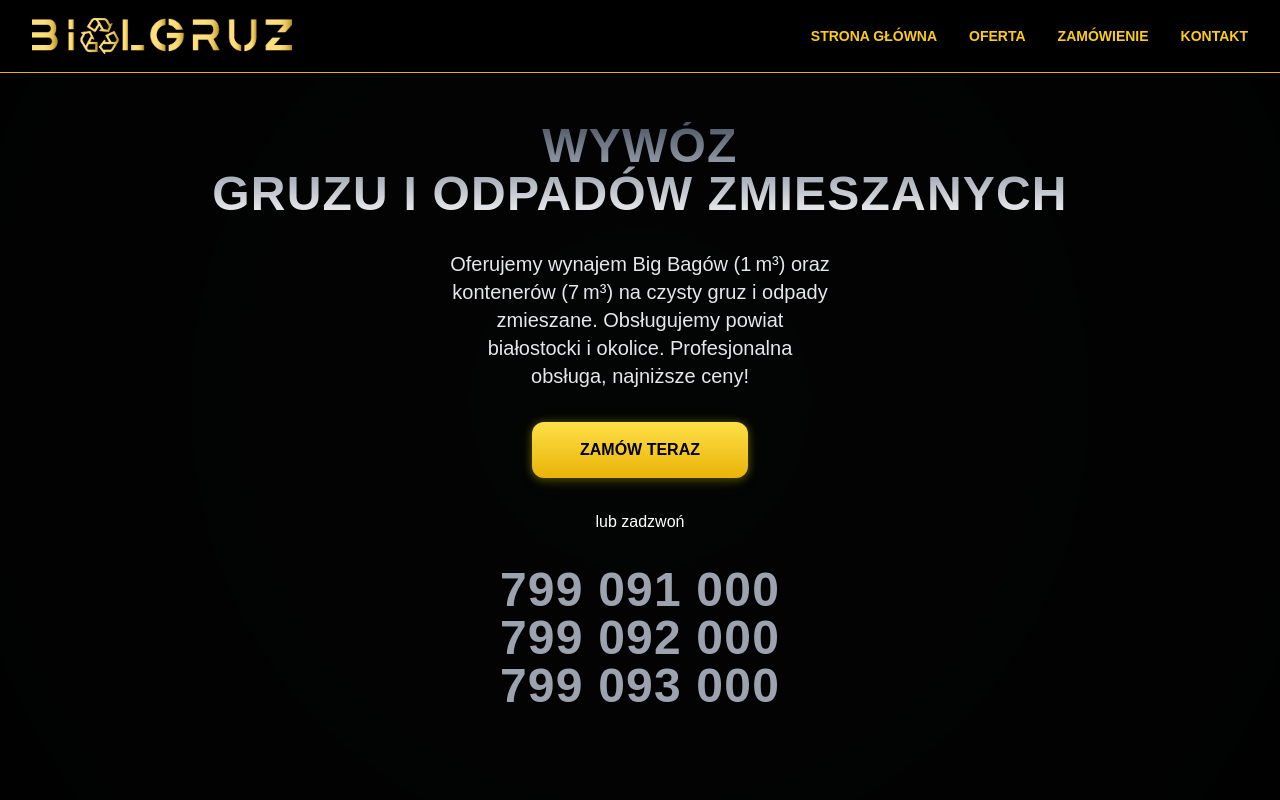
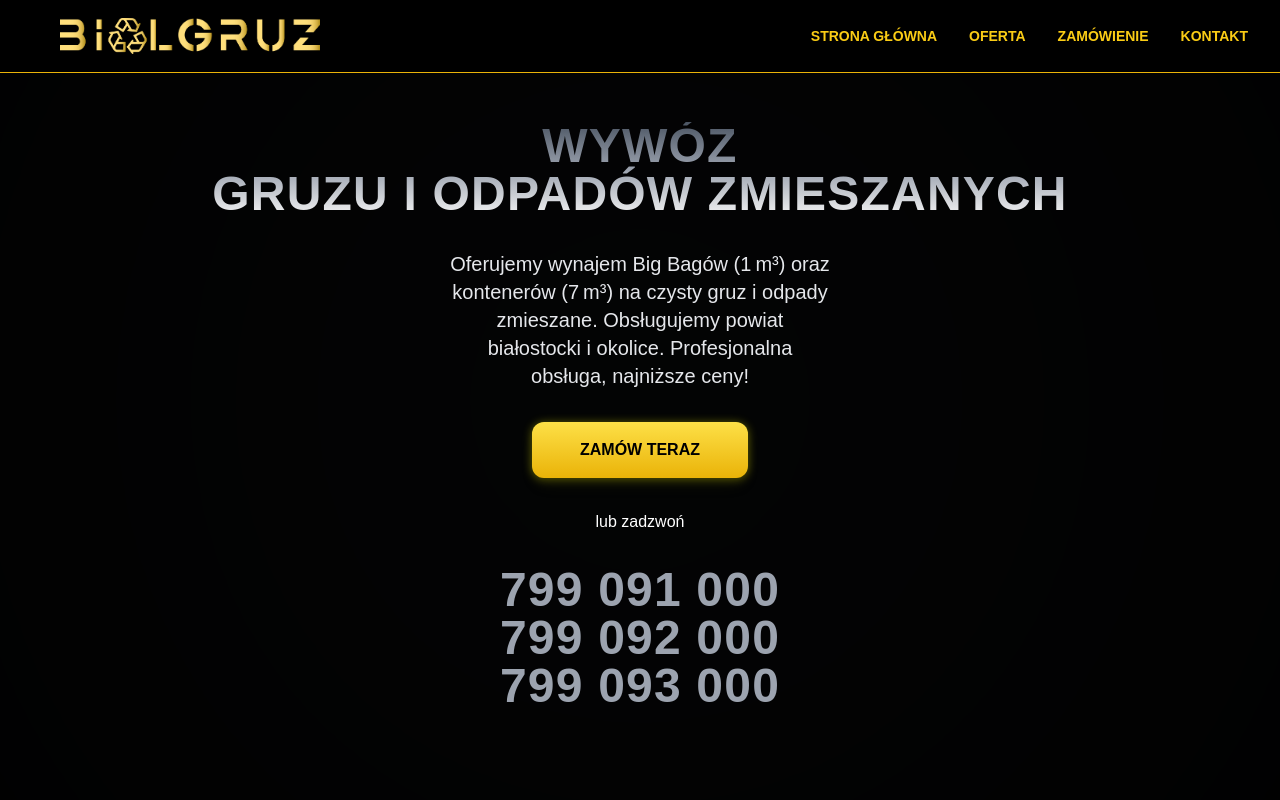
Before and after one commit to JakubPaszko2001/bialgruz, a React (Create React App) app: page / in a window 1280 px wide. Shown: the top 800 px of the page. Built offline with nearby package versions, Linux system fonts and the light colour scheme.

Commit message:
design change

```diff
--- a/src/Components/DesktopNav.jsx
+++ b/src/Components/DesktopNav.jsx
@@ -21,7 +21,7 @@ const DesktopNav = () => {
 
         {/* LOGO */}
         <div className="flex items-center">
-          <img src={Logo} alt="Bialgruz Logo" className="max-w-[260px]" />
+          <img src={Logo} alt="Bialgruz Logo" className="max-w-[260px] xl:ml-[28px]" />
         </div>
 
         {/* NAVIGATION */}
```
